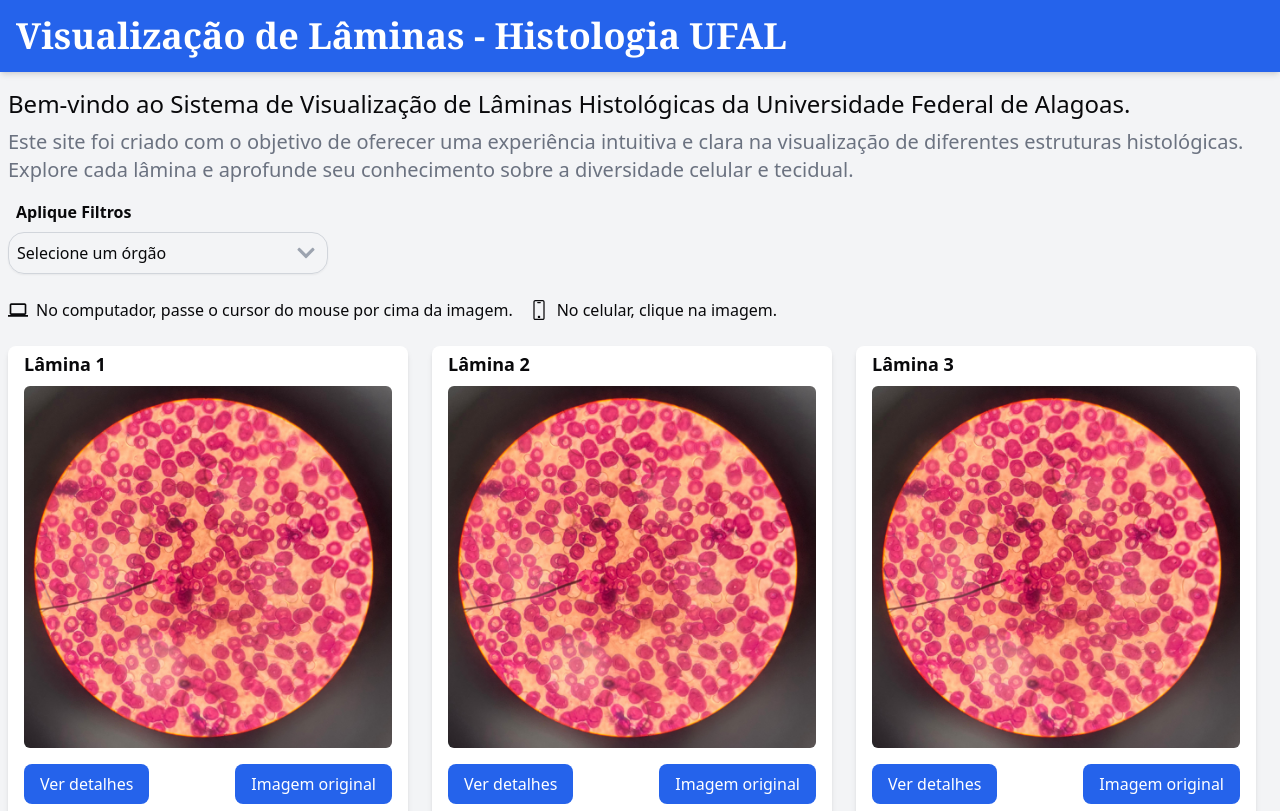
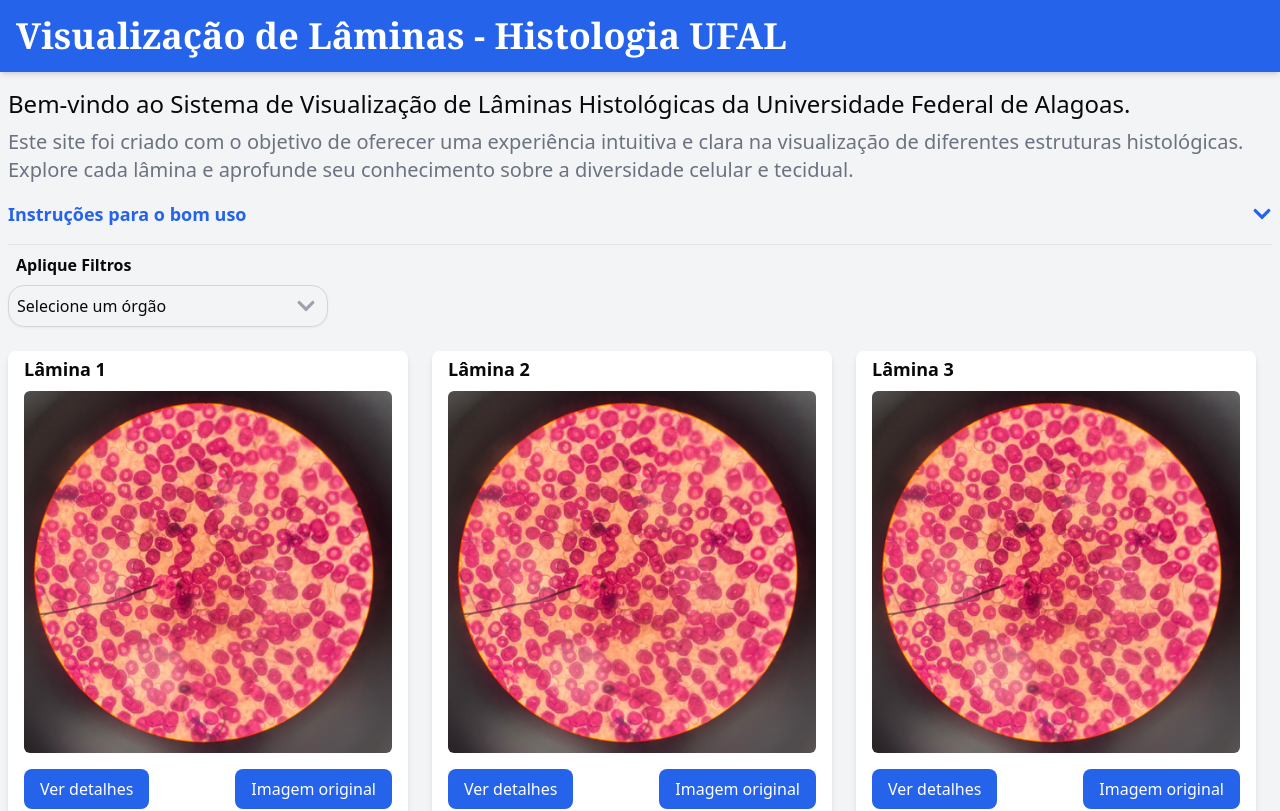
Before and after one commit to DeLucca990/ufal-histology, a React (Vite) app: page / in a window 1280 px wide. Shown: the top 811 px of the page. Built offline with nearby package versions, Linux system fonts and the light colour scheme.

Commit message:
feat: add accordion

```diff
--- a/package.json
+++ b/package.json
@@ -11,6 +11,7 @@
     "predeploy": "npm run build"
   },
   "dependencies": {
+    "@radix-ui/react-accordion": "^1.2.0",
     "@radix-ui/react-dialog": "^1.1.1",
     "@radix-ui/react-icons": "^1.3.0",
     "@vercel/analytics": "^1.3.1",
--- a/src/App.tsx
+++ b/src/App.tsx
@@ -17,6 +17,12 @@
   DrawerHeader,
   DrawerTitle,
 } from "@/components/ui/drawer"
+import {
+  Accordion,
+  AccordionContent,
+  AccordionItem,
+  AccordionTrigger,
+} from "@/components/ui/accordion"
 
 interface SlideData {
   id: number;
@@ -65,33 +71,51 @@
           <h2 className="text-2xl font-medium font-sans mb-2">
             Bem-vindo ao Sistema de Visualização de Lâminas Histológicas da Universidade Federal de Alagoas.
           </h2>
-          <h3 className="text-xl sm:text-xl font-sans font-small mb-4 text-gray-500 leading-relaxed">
+          <h3 className="text-xl sm:text-xl font-sans font-small text-gray-500 leading-relaxed">
             Este site foi criado com o objetivo de oferecer uma experiência intuitiva e clara na visualização de diferentes estruturas histológicas.
             Explore cada lâmina e aprofunde seu conhecimento sobre a diversidade celular e tecidual.
           </h3>
-          <p className="mb-2 ml-2 font-bold">Aplique Filtros</p>
+          <Accordion type="single" collapsible>
+            <AccordionItem value="item-1">
+              <AccordionTrigger className="text-lg font-semibold text-blue-600">
+                Instruções para o bom uso
+              </AccordionTrigger>
+              <AccordionContent className="mt-0 space-y-4">
+                <div className="grid grid-cols-1 sm:grid-cols-2 gap-6">
+                  {/* Instrução para computadores */}
+                  <div className="flex items-start space-x-4">
+                    <div className="text-blue-600 bg-blue-100 p-2 rounded-full">
+                      <MdOutlineComputer className="text-3xl" />
+                    </div>
+                    <div>
+                      <p className="font-medium text-gray-700">Computador</p>
+                      <p className="text-gray-500">
+                        Passe o cursor do mouse por cima da imagem para interagir.
+                      </p>
+                    </div>
+                  </div>
+
+                  {/* Instrução para celulares */}
+                  <div className="flex items-start space-x-4">
+                    <div className="text-blue-600 bg-blue-100 p-2 rounded-full">
+                      <SlScreenSmartphone className="text-3xl" />
+                    </div>
+                    <div>
+                      <p className="font-medium text-gray-700">Celular</p>
+                      <p className="text-gray-500">Clique na imagem para interagir.</p>
+                    </div>
+                  </div>
+                </div>
+              </AccordionContent>
+            </AccordionItem>
+          </Accordion>
+          <p className="mb-2 mt-2 ml-2 font-bold">Aplique Filtros</p>
           <div className="flex flex-col md:flex-row items-start justify-between mb-6 space-y-4 md:space-y-0 sm:items-start sm:justify-start">
             <OrganDropdown
               selectedOrgan={selectedOrgan}
               setSelectedOrgan={setSelectedOrgan}
               organs={organs}
             />
-          </div>
-
-          {/* Instruções */}
-          <div className="flex flex-col sm:flex-row items-start sm:items-center space-y-2 sm:space-y-0 sm:space-x-4 mb-6">
-            <div className="flex items-center space-x-2">
-              <div className="w-5 h-5">
-                <MdOutlineComputer className="text-xl"/>
-              </div>
-              <p className="font-light">No computador, passe o cursor do mouse por cima da imagem.</p>
-            </div>
-            <div className="flex items-center space-x-2">
-              <div className="w-5 h-5">
-                <SlScreenSmartphone className="text-xl"/>
-              </div>
-              <p className="font-light">No celular, clique na imagem.</p>
-            </div>
           </div>
 
           {/* Slide Items */}
--- /dev/null
+++ b/src/components/ui/accordion.tsx
@@ -0,0 +1,55 @@
+import * as React from "react"
+import * as AccordionPrimitive from "@radix-ui/react-accordion"
+import { FaChevronDown } from 'react-icons/fa';
+
+import { cn } from "@/lib/utils"
+
+const Accordion = AccordionPrimitive.Root
+
+const AccordionItem = React.forwardRef<
+  React.ElementRef<typeof AccordionPrimitive.Item>,
+  React.ComponentPropsWithoutRef<typeof AccordionPrimitive.Item>
+>(({ className, ...props }, ref) => (
+  <AccordionPrimitive.Item
+    ref={ref}
+    className={cn("border-b", className)}
+    {...props}
+  />
+))
+AccordionItem.displayName = "AccordionItem"
+
+const AccordionTrigger = React.forwardRef<
+  React.ElementRef<typeof AccordionPrimitive.Trigger>,
+  React.ComponentPropsWithoutRef<typeof AccordionPrimitive.Trigger>
+>(({ className, children, ...props }, ref) => (
+  <AccordionPrimitive.Header className="flex">
+    <AccordionPrimitive.Trigger
+      ref={ref}
+      className={cn(
+        "flex flex-1 items-center justify-between py-4 text-sm font-medium transition-all hover:underline [&[data-state=open]>svg]:rotate-180",
+        className
+      )}
+      {...props}
+    >
+      {children}
+      <FaChevronDown className="shrink-0 text-xl transition-transform duration-200" />
+    </AccordionPrimitive.Trigger>
+  </AccordionPrimitive.Header>
+))
+AccordionTrigger.displayName = AccordionPrimitive.Trigger.displayName
+
+const AccordionContent = React.forwardRef<
+  React.ElementRef<typeof AccordionPrimitive.Content>,
+  React.ComponentPropsWithoutRef<typeof AccordionPrimitive.Content>
+>(({ className, children, ...props }, ref) => (
+  <AccordionPrimitive.Content
+    ref={ref}
+    className="overflow-hidden text-sm data-[state=closed]:animate-accordion-up data-[state=open]:animate-accordion-down"
+    {...props}
+  >
+    <div className={cn("pb-4 pt-0", className)}>{children}</div>
+  </AccordionPrimitive.Content>
+))
+AccordionContent.displayName = AccordionPrimitive.Content.displayName
+
+export { Accordion, AccordionItem, AccordionTrigger, AccordionContent }
--- a/tailwind.config.js
+++ b/tailwind.config.js
@@ -53,6 +53,28 @@
   				'4': 'hsl(var(--chart-4))',
   				'5': 'hsl(var(--chart-5))'
   			}
+  		},
+  		keyframes: {
+  			'accordion-down': {
+  				from: {
+  					height: '0'
+  				},
+  				to: {
+  					height: 'var(--radix-accordion-content-height)'
+  				}
+  			},
+  			'accordion-up': {
+  				from: {
+  					height: 'var(--radix-accordion-content-height)'
+  				},
+  				to: {
+  					height: '0'
+  				}
+  			}
+  		},
+  		animation: {
+  			'accordion-down': 'accordion-down 0.2s ease-out',
+  			'accordion-up': 'accordion-up 0.2s ease-out'
   		}
   	}
   },
```
Also changed, not shown: 1 other file (tests, documents, lock files or other folders).
